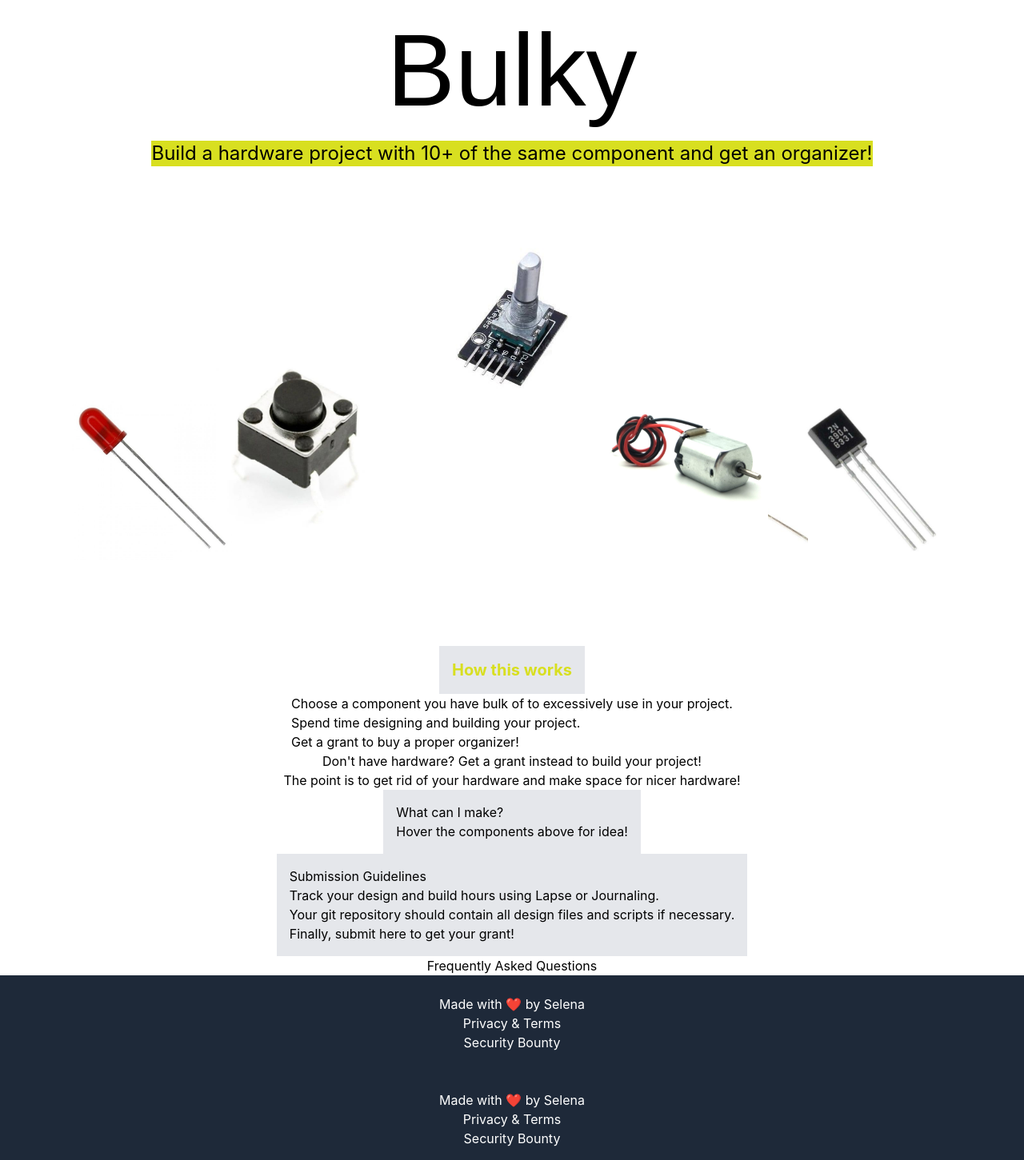
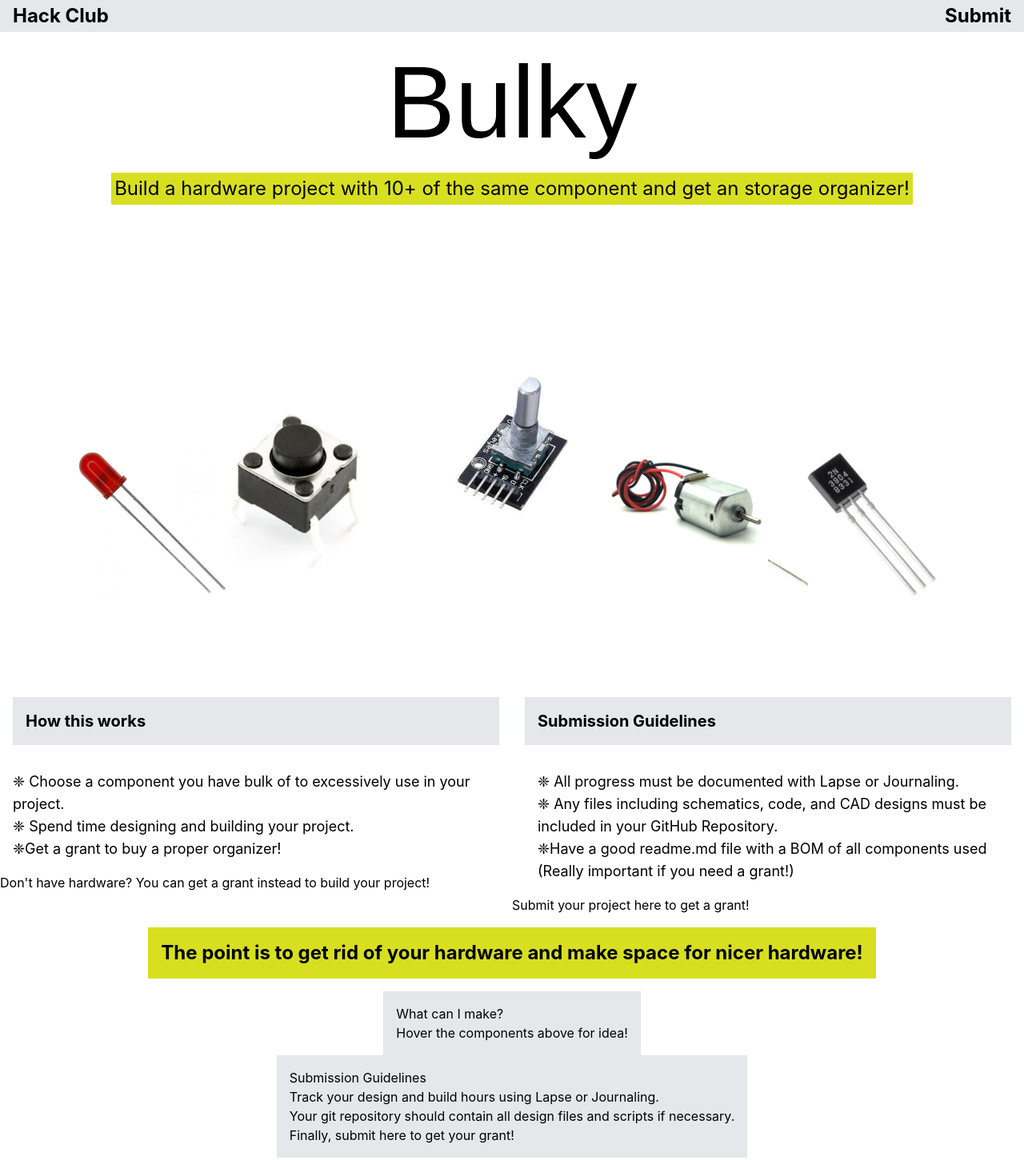
Before and after one commit to possiblyselena/bulky, a SvelteKit app in the folder bulky/: page / in a window 1280 px wide. Shown: the top 1451 px of the page at 80% size. Built offline with nearby package versions, Linux system fonts and the light colour scheme; a web font is replaced by a local one.

Commit message:
confetti componets

```diff
--- a/bulky/src/routes/+page.svelte
+++ b/bulky/src/routes/+page.svelte
@@ -82,40 +82,162 @@
         });
     });
 
+    let element = $state('');
 
+    const imageMap: Record<string, string> = {
+        led,
+        rotaryincoder,
+        transistor,
+        button,
+        resistor,
+        dcmotor,
+    };
 
+    let particles: Array<{
+        x: number;
+        y: number;
+        size: number;
+        speedX: number;
+        speedY: number;
+        rotation: number;
+        image: HTMLImageElement;
+    }> = [];
 
-    function confetti() {
-        console.log('Confetti effect triggered!');
+    let animationId: number;
+    let canvas: HTMLCanvasElement;
+    let ctx: CanvasRenderingContext2D;
+
+    onMount(() => {
+        canvas = document.createElement('canvas');
+        canvas.width = window.innerWidth;
+        canvas.height = window.innerHeight;
+        canvas.style.position = 'fixed';
+        canvas.style.top = '0';
+        canvas.style.left = '0';
+        canvas.style.pointerEvents = 'none';
+        canvas.style.zIndex = '9999';
+        document.body.appendChild(canvas);
+        ctx = canvas.getContext('2d')!;
+
+    function createParticle(imageSrc: string) {
+    const img = new Image();
+    img.src = imageSrc;
+
+    particles.push({
+      x: Math.random() * canvas.width,
+      y: -10,
+      size: Math.random() * 30 + 20,
+      speedX: (Math.random() - 0.5) * 4,
+      speedY: Math.random() * 4 + 2,
+      rotation: (Math.random() - 0.5) * 5,
+      image: img,
+    });
+  }
+
+  function updateParticle(p: typeof particles[0]) {
+    p.x += p.speedX;
+    p.y += p.speedY;
+    p.x += Math.sin(p.y * 0.1) * Math.random() * 0.5;
+  }
+
+  function drawParticle(p: typeof particles[0]) {
+    ctx.save();
+    ctx.translate(p.x, p.y);
+    ctx.rotate(p.rotation);
+
+    if (p.image.complete) {
+      ctx.drawImage(p.image, -p.size / 2, -p.size / 2, p.size, p.size);
+    }
+
+    ctx.restore();
+  }
+
+    function animate() {
+        ctx.clearRect(0, 0, canvas.width, canvas.height);
+
+        for (let i = particles.length - 1; i >= 0; i--) {
+            updateParticle(particles[i]);
+            drawParticle(particles[i]);
+        if (particles[i].y > canvas.height + 20) {
+            particles.splice(i, 1);
+        }
+        }
+
+        animationId = requestAnimationFrame(animate);
+    }
+
+        animate();
+
+  return () => {
+    window.removeEventListener("resize", () => {});
+    cancelAnimationFrame(animationId);
+    canvas.remove();
+  };
+});
+
+    function confetti({element}: {element: string}) {
+        if (!element || !imageMap[element]) return;
+
+        for (let i = 0; i < 150; i++) {
+            const img = new Image();
+            img.src = imageMap[element];
+
+            particles.push({
+                x: Math.random() * window.innerWidth,
+                y: -10,
+                size: Math.random() * 30 + 20,
+                speedX: (Math.random() - 0.5) * 4,
+                speedY: Math.random() * 4 + 2,
+                rotation: (Math.random() - 0.5) * 5,
+                image: img,
+            });
+        }
     }
 </script>
 
 <div class=" flex flex-col justify-center items-center w-full h-full">
-    <header>
-
+    <header class="flex flex-row justify-between items-center w-full h-10 bg-gray-200 text-black p-4">
+        <p class="text-2xl font-bold">Hack Club</p>
+        <p class="text-2xl font-bold">Submit</p>
     </header>
     <h1 class="text-9xl font-climate py-6 text-center">Bulky</h1>
-    <p class="text-2xl text-center bg-brat">Build a hardware project with 10+ of the same component and get an organizer!</p>
+    <p class="text-2xl text-center bg-brat p-1">Build a hardware project with 10+ of the same component and get an storage organizer!</p>
 
-    <div class="grid grid-cols-5 w-full h-150 gap-4 p-10">
-        <img src={led} alt='led' class="led w-50 absolute bottom-0 left-10"/>
-        <img src={rotaryincoder} alt='rotary encoder' class="rotaryincoder w-50 absolute top-1/2 left-1/2 transform -translate-x-1/2 -translate-y-1/2"/>
-        <img src={transistor} alt='transistor' class="transistor w-50 absolute bottom-0 right-10"/>
-        <img src={button} alt='button' class="button w-50 absolute bottom-10 left-1/4"/>
-        <img src={resistor} alt='resistor' class="resistor w-50 absolute bottom-5 right-1/4"/>
-        <img src={dcmotor} alt='dc motor' class="dcmotor w-50 absolute bottom-10 right-1/4"/>
+    <div class="grid grid-cols-5 w-full h-150 gap-4 p-10 relative">
+        <img src={led} alt='led' class="led w-50 absolute bottom-0 left-10 cursor-pointer" on:click={() => { element = 'led'; confetti({element: 'led'}); }}/>
+        <img src={rotaryincoder} alt='rotary encoder' class="rotaryincoder w-50 absolute top-1/2 left-1/2 transform -translate-x-1/2 -translate-y-1/2 cursor-pointer" on:click={() => { element = 'rotaryincoder'; confetti({element: 'rotaryincoder'}); }}/>
+        <img src={transistor} alt='transistor' class="transistor w-50 absolute bottom-0 right-10 cursor-pointer" on:click={() => { element = 'transistor'; confetti({element: 'transistor'}); }}/>
+        <img src={button} alt='button' class="button w-50 absolute bottom-10 left-1/4 cursor-pointer" on:click={() => { element = 'button'; confetti({element: 'button'}); }}/>
+        <img src={resistor} alt='resistor' class="resistor w-50 absolute bottom-5 right-1/4 cursor-pointer" on:click={() => { element = 'resistor'; confetti({element: 'resistor'}); }}/>
+        <img src={dcmotor} alt='dc motor' class="dcmotor w-50 absolute bottom-10 right-1/4 cursor-pointer" on:click={() => { element = 'dcmotor'; confetti({element: 'dcmotor'}); }}/>
     </div>
 
-    <p class="text-xl text-brat font-bold bg-gray-200 p-4">How this works</p>
-    <ul>
-        <li>Choose a component you have bulk of to excessively use in your project.</li>
-        <li>Spend time designing and building your project.</li>
-        <li>Get a grant to buy a proper organizer!</li>
-    </ul>
+    <p class="text-2xl font-bold">{element}</p>
 
-    <p>Don't have hardware? Get a grant instead to build your project!</p>
+    <div class="grid grid-cols-2">
+        <div>
+            <p class="text-xl font-bold bg-gray-200 p-4 m-4">How this works</p>
+            <ul class="p-4 text-lg">
+                <li>❈ Choose a component you have bulk of to excessively use in your project.</li>
+                <li>❈ Spend time designing and building your project.</li>
+                <li> ❈Get a grant to buy a proper organizer!</li>
+            </ul>
+            <p>Don't have hardware? You can get a grant instead to build your project!</p>
+        </div>
+        <div>
+            <p class="text-xl font-bold bg-gray-200 p-4 m-4">Submission Guidelines</p>
+            <ul class="p-4 mx-4 text-lg">
+                <li>❈ All progress must be documented with Lapse or Journaling.</li>
+                <li>❈ Any files including schematics, code, and CAD designs must be included in your GitHub Repository.</li>
+                <li> ❈Have a good readme.md file with a BOM of all components used (Really important if you need a grant!)</li>
+                <li></li>
+            </ul>
+            <p>Submit your project here to get a grant!</p>
+        </div>
+    </div>
 
-    <h3>The point is to get rid of your hardware and make space for nicer hardware!</h3>
+
+    <h3 class="text-2xl font-bold bg-brat p-4 m-4">The point is to get rid of your hardware and make space for nicer hardware!</h3>
 
     <div class="bg-gray-200 p-4">
          <h2>What can I make?</h2>
```
